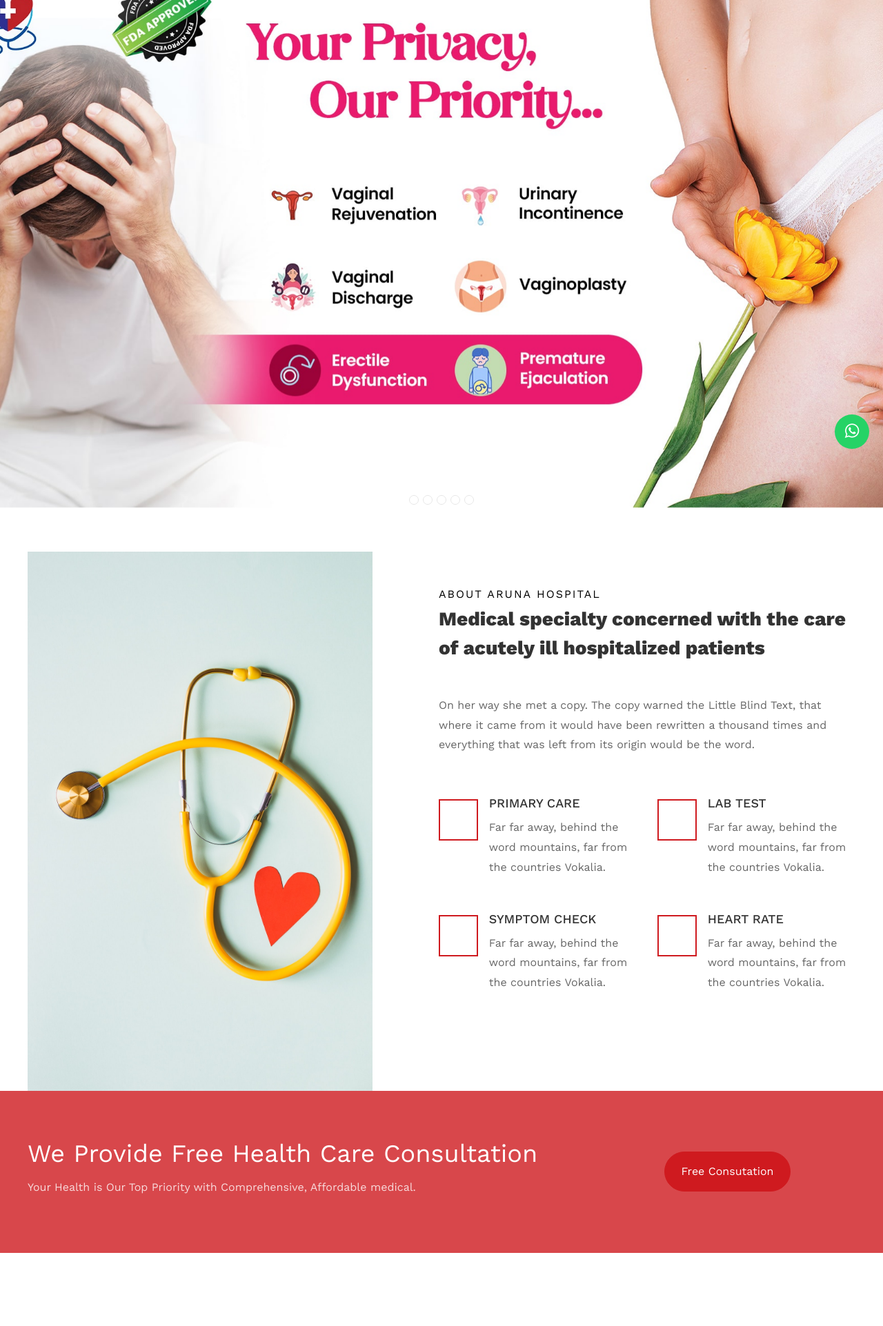
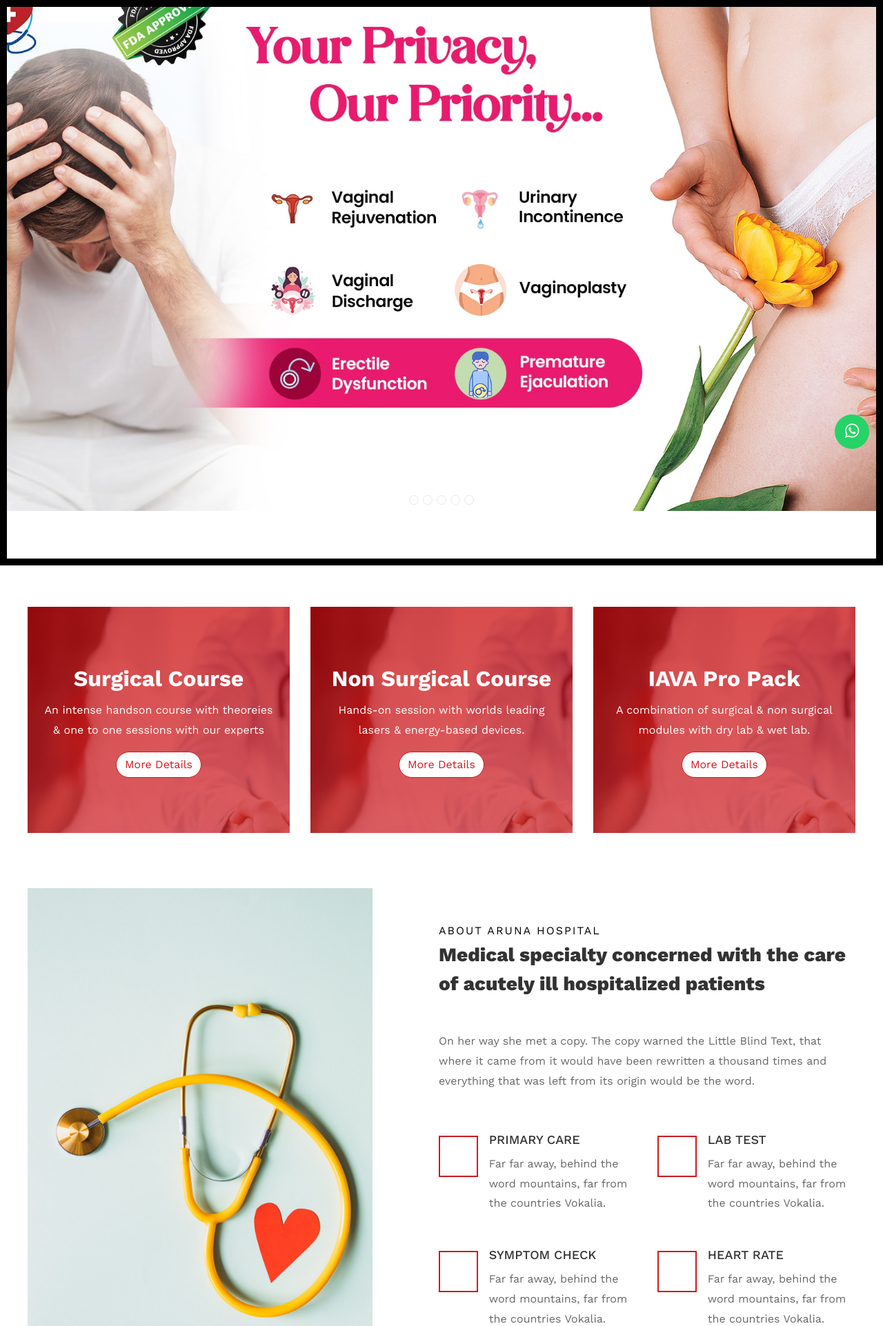
Before and after one commit to bhavi-creations/aruna_hospital, a PHP site: page / in a window 1280 px wide. Shown: the part 129-2052 px from the top of the page at 69% size. Run offline with PHP 8.4, Linux system fonts and the light colour scheme; some libraries are stand-ins or nearby versions; some web fonts are replaced.

Commit message:
design changes

```diff
--- a/appointment.html
+++ b/appointment.html
@@ -94,7 +94,7 @@
     </section>
 
 	<section class="ftco-section ftco-no-pt ftco-no-pb ftco-counter img" id="section-counter"
-		style="background-color: rgb(48, 137, 252);" data-stellar-background-ratio="0.5">
+		style="background-color: rgb(189 13 18)" data-stellar-background-ratio="0.5">
 		<div class="container">
 			<div class="row">
 				<div class="col-md-6 py-5 pr-md-5">
--- a/css/custom.css
+++ b/css/custom.css
@@ -138,3 +138,34 @@
     color: #ffffff;
     padding: 10px 20px;
 }
+
+.home-slider .owl-item{
+    border: 10px solid #000;
+}
+
+.service-section{
+    padding-top: 80px;
+    padding-bottom: 80px;
+    color: #fff;
+}
+
+.service-section .box{
+    background: linear-gradient(rgba(200, 0, 0, 0.7), rgba(207, 26, 31, 0.7)), url('../images/dept-1.jpg'); /* Replace with your image URL */
+    /* background-image: url("../images/bg_3.jpg"); */
+    /* background-color: #cf1a207f; */
+    padding: 80px 20px;
+}
+
+.service-section .box h2{
+    font-weight: bold;
+    color: #fff;
+}
+
+.service-section .box .btn{
+    background-color: #ffffff;
+    color: #cf1a1f;
+}
+
+.hero-wrap .overlay{
+    background: #00000087;
+}
--- a/index.html
+++ b/index.html
@@ -148,6 +148,32 @@
 		</div>
     </section>
 
+	<section class="container service-section text-center">
+		<div class="row">
+			<div class="col-md-4">
+				<div class="box">
+					<h2>Surgical Course</h2>
+					<p>An intense handson course with theoreies & one to one sessions with our experts</p>
+					<a href="#" class="btn btn-primary">More Details</a>
+				</div>
+			</div>
+			<div class="col-md-4">
+					<div class="box">
+					<h2>Non Surgical Course</h2>
+					<p>Hands-on session with worlds leading lasers & energy-based devices.</p>
+					<a href="#" class="btn btn-primary">More Details</a>
+				</div>
+			</div>
+			<div class="col-md-4">
+					<div class="box">
+					<h2>IAVA Pro Pack</h2>
+					<p>A combination of surgical & non surgical modules with dry lab & wet lab.</p>
+					<a href="#" class="btn btn-primary">More Details</a>
+				</div>
+			</div>
+		</div>
+	</section>
+
 	<section class="ftco-section ftco-no-pt ftc-no-pb">
 		<div class="container">
 			<div class="row no-gutters">
@@ -206,7 +232,7 @@
 		</div>
 	</section>
 
-	<section class="ftco-intro" style="background-image: url(images/bg_3.jpg);" data-stellar-background-ratio="0.5">
+	<!-- <section class="ftco-intro" style="background-image: url(images/bg_3.jpg);" data-stellar-background-ratio="0.5">
 		<div class="overlay"></div>
 		<div class="container">
 			<div class="row">
@@ -220,7 +246,7 @@
 				</div>
 			</div>
 		</div>
-	</section>
+	</section> -->
 
 	<section class="ftco-section">
 		<div class="container">
@@ -856,7 +882,7 @@
     </section>
 
 	<section class="ftco-section ftco-no-pt ftco-no-pb ftco-counter img" id="section-counter"
-		style="background-color: rgb(48, 137, 252);;" data-stellar-background-ratio="0.5">
+		style="background-color: rgb(189 13 18);" data-stellar-background-ratio="0.5">
 		<div class="container">
 			<div class="row">
 				<div class="col-md-6 py-5 pr-md-5">
```
